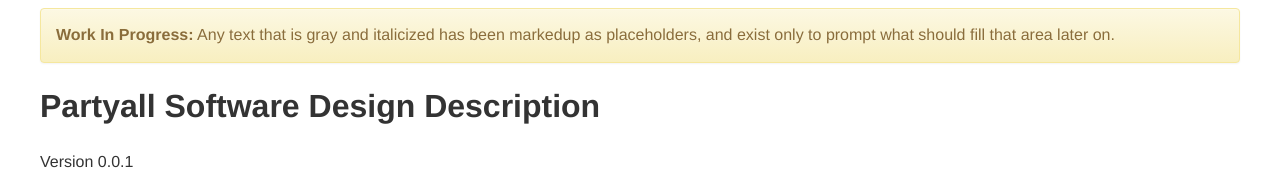
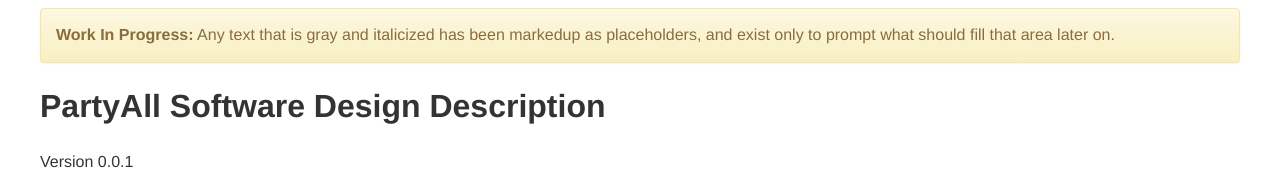
Before and after one commit to jmuia/dj-web-app-docs, a website: page docs/partyall-design.html in a window 1280 px wide. Shown: the top 180 px of the page. Drawn offline with Linux system fonts and the light colour scheme.

Commit message:
Fixed improper doctype declaration on index.html. Added link to Design in index.html. Fixed capitalization of PartyAll in Design.

```diff
--- a/docs/partyall-design.html
+++ b/docs/partyall-design.html
@@ -2,7 +2,7 @@
 <html>
 <head>
 	<meta charset="ISO-8859-1">
-	<title>CP317 Partyall Software Design Description</title>
+	<title>CP317 PartyAll Software Design Description</title>
 	<!-- I don't remember who all is doing design, so just add your names here -->
 	<meta name='author' content='Dallas Fraser, Matthew Rodusek, ...'>
 	<meta name="viewport" content="width=device-width, initial-scale=1">
@@ -100,7 +100,7 @@
 <div id="content">
 	<div class="alert-warning"><strong>Work In Progress:</strong> Any text that is gray and italicized has been markedup as placeholders, and exist only to prompt what should fill that area later on.</div>
 	<header id="header">
-		<h1>Partyall Software Design Description</h1>
+		<h1>PartyAll Software Design Description</h1>
 		<p><span id="version">Version 0.0.1</span></p>
 		<p><time>June 27, 2014</time></p>
 	</header>
```
Also changed, not shown: index.html (+2 -1 lines).
